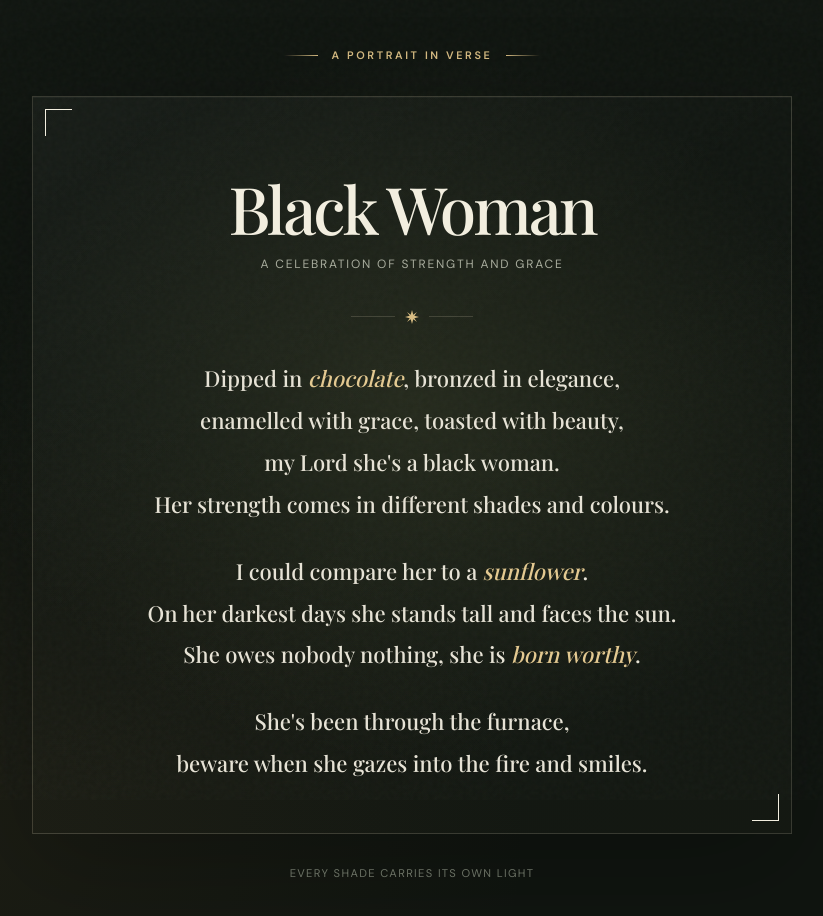
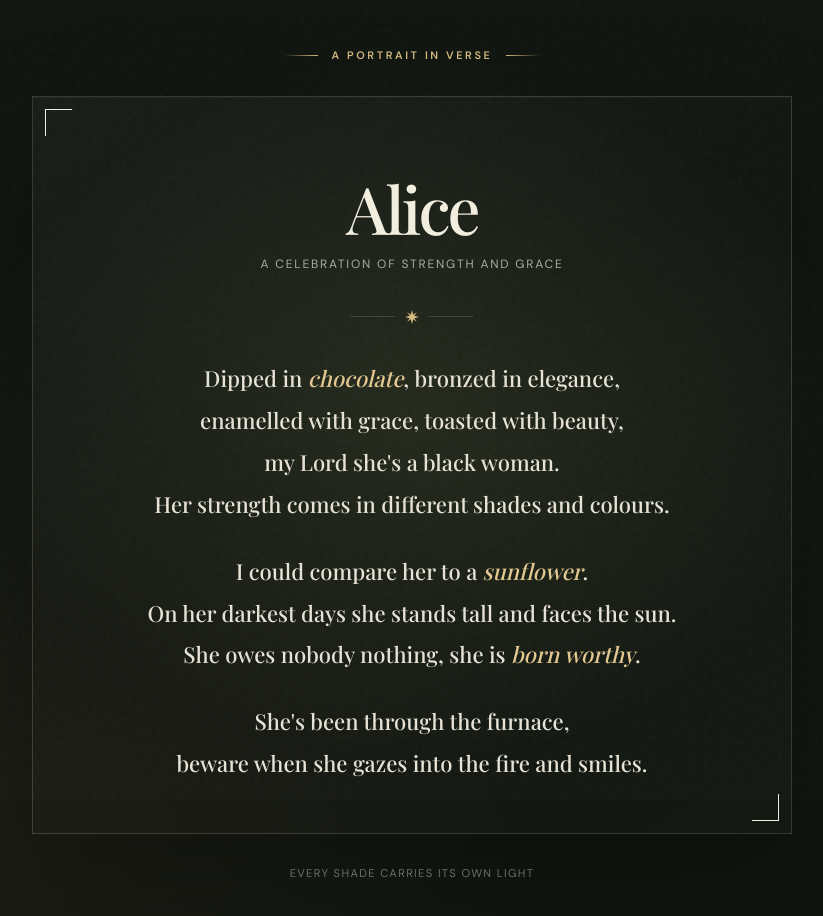
Before and after one commit to LoicDaGreat/poem, a plain HTML site: page index.html in a window 1280 px wide. Shown: the whole page, without its empty margins (228-1051 px from the left). Drawn offline with nearby package versions, Linux system fonts and the light colour scheme; a web font is replaced by a local one.

Commit message:
Update index.html

```diff
--- a/index.html
+++ b/index.html
@@ -134,7 +134,7 @@
   <main class="page">
     <div class="topline">A portrait in verse</div>
     <article class="poem-card" aria-labelledby="poem-title">
-      <h1 id="poem-title">Black Woman</h1>
+      <h1 id="poem-title">Alice</h1>
       <p class="subtitle">A celebration of strength and grace</p>
       <div class="ornament" aria-hidden="true"><span></span><svg viewBox="0 0 24 24"><path d="M12 0 14.2 8.1 20.5 3.5 16 9.8 24 12l-8 2.2 4.5 6.3-6.3-4.6L12 24l-2.2-8.1-6.3 4.6L8 14.2 0 12l8-2.2-4.5-6.3 6.3 4.6z" /></svg><span></span></div>
       <div class="poem">
```
